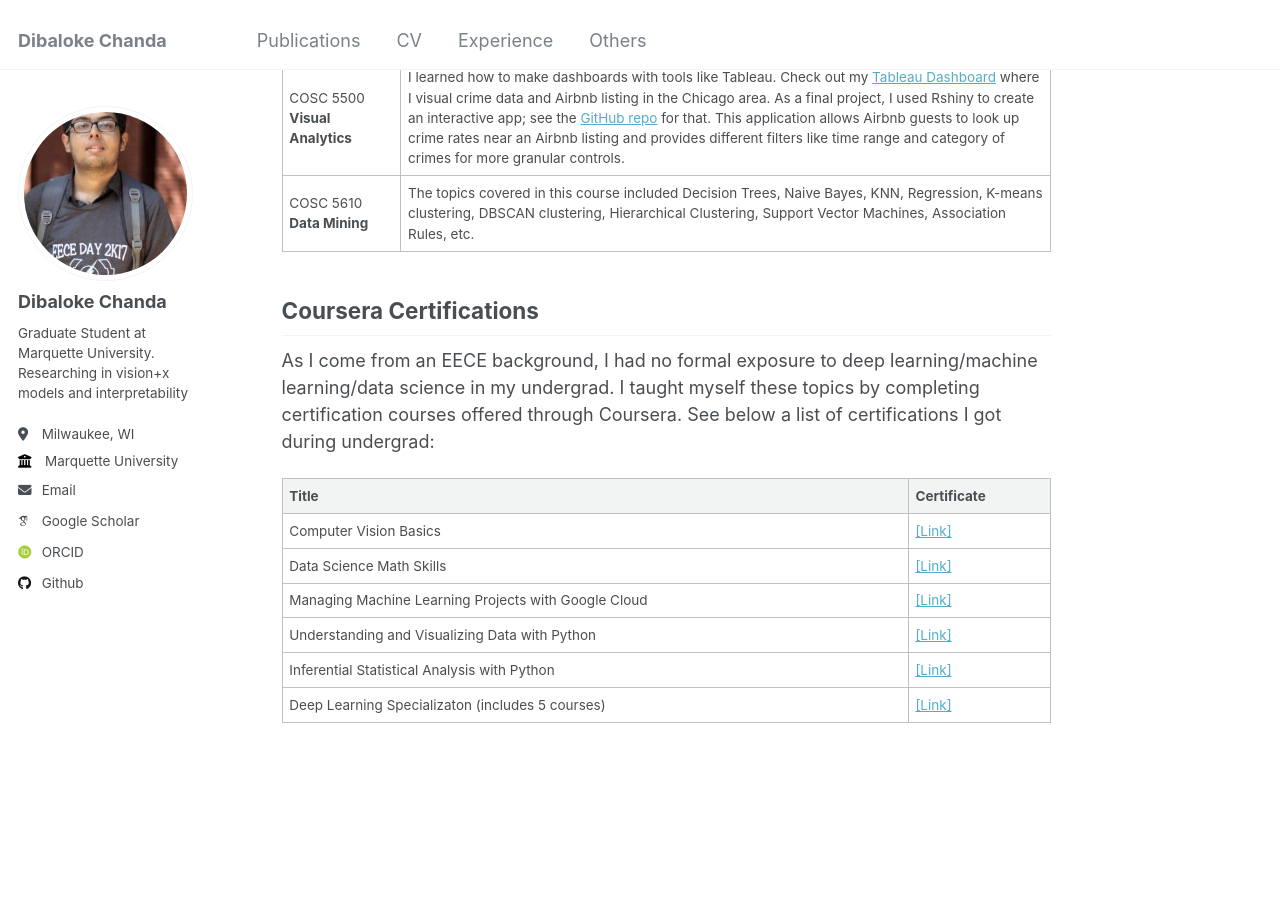
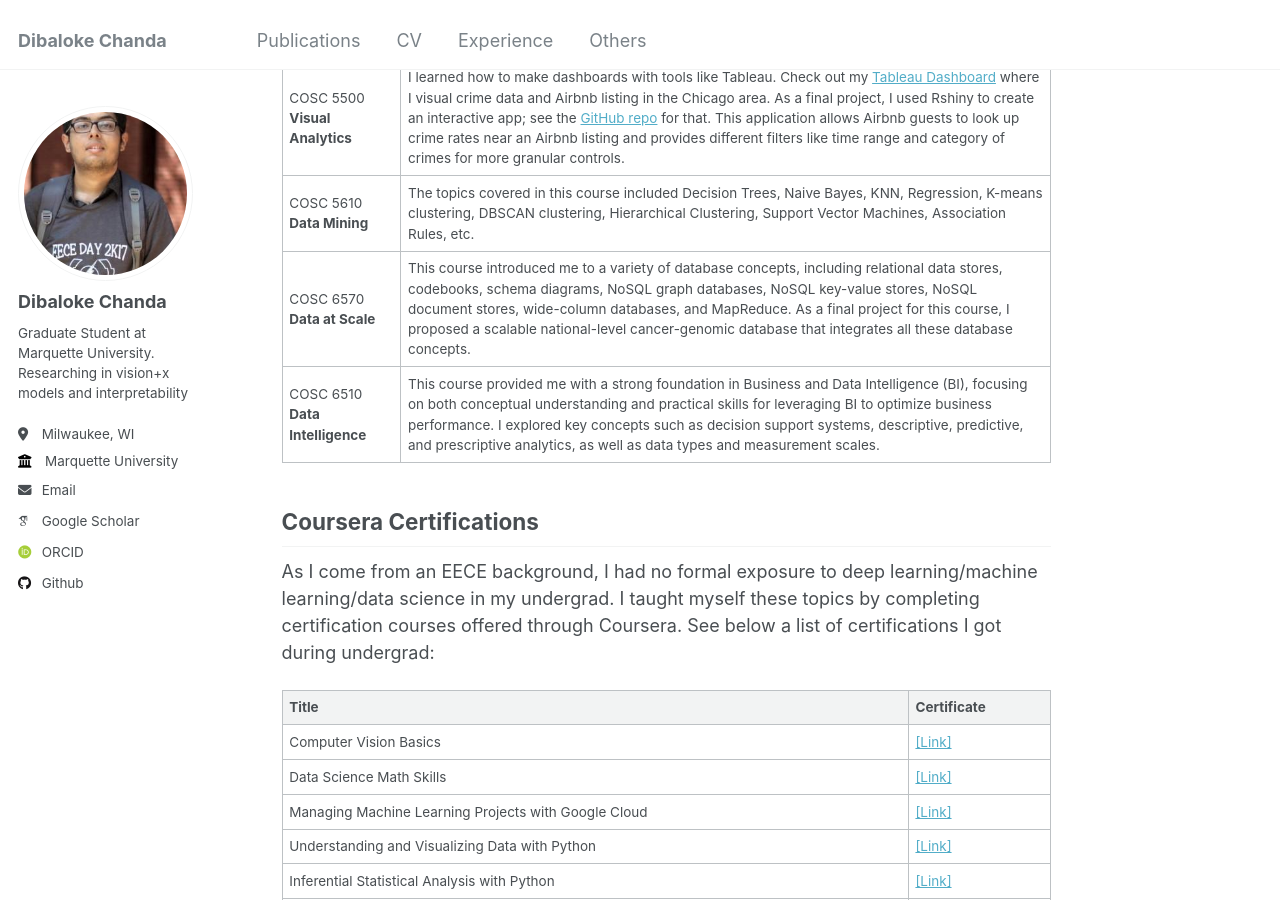
Before and after one commit to dibaloke/dibaloke.github.io, a Jekyll site: the page built from _pages/others.md, in a window 1280 px wide and 900 px high, scrolled down 823 px. Built offline with Jekyll 4.4.1, drawn with Linux system fonts in a browser that asks for light colours; some web fonts are replaced.

Commit message:
Update others.md

```diff
--- a/_pages/others.md
+++ b/_pages/others.md
@@ -20,6 +20,8 @@ Following is a list of courses and projects/skills I gained during my Master's i
 | COSC 6820<br> <b> Data Ethics </b> | Checkout my final project write-up <a href="https://dibaloke.github.io/files/Final_Paper_Data_Ethics_Dibaloke.pdf" target="_blank"> "Generative AI: Ethical Challenges and Prevention Strategies with Watermarking and Traceability"</a> for this course.|
 |COSC 5500 <br> <b> Visual Analytics </b> | I learned how to make dashboards with tools like Tableau. Check out my [Tableau Dashboard](https://public.tableau.com/views/DibalokeChandaVisualAnalyticsSpring2024TableauProject_3/Dashboard1?:language=en-GB&:sid=&:redirect=auth&:display_count=n&:origin=viz_share_link) where I visual crime data and Airbnb listing in the Chicago area. As a final project, I used Rshiny to create an interactive app; see the [GitHub repo](https://github.com/dibalokechanda/Viz_Analytics_Final_Project) for that. This application allows Airbnb guests to look up crime rates near an Airbnb listing and provides different filters like time range and category of crimes for more granular controls.|
 |COSC 5610  <br> <b> Data Mining </b> | The topics covered in this course included Decision Trees, Naive Bayes, KNN, Regression, K-means clustering, DBSCAN clustering, Hierarchical Clustering, Support Vector Machines, Association Rules, etc.|
+|COSC 6570  <br> <b> Data at Scale </b> |This course introduced me to a variety of database concepts, including relational data stores, codebooks, schema diagrams, NoSQL graph databases, NoSQL key-value stores, NoSQL document stores, wide-column databases, and MapReduce. As a final project for this course, I proposed a scalable national-level cancer-genomic database that integrates all these database concepts.|
+|COSC 6510  <br> <b> Data Intelligence </b> | This course provided me with a strong foundation in Business and Data Intelligence (BI), focusing on both conceptual understanding and practical skills for leveraging BI to optimize business performance. I explored key concepts such as decision support systems, descriptive, predictive, and prescriptive analytics, as well as data types and measurement scales. |
 
 
 ## Coursera Certifications
```
